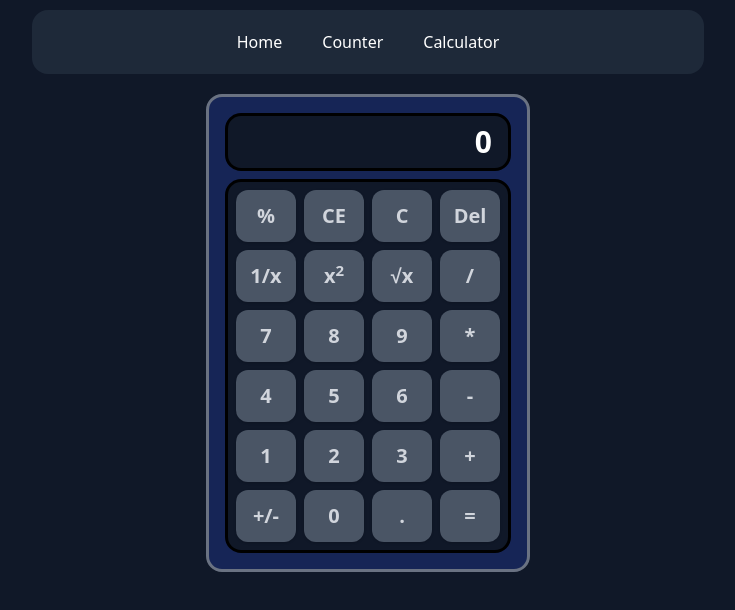
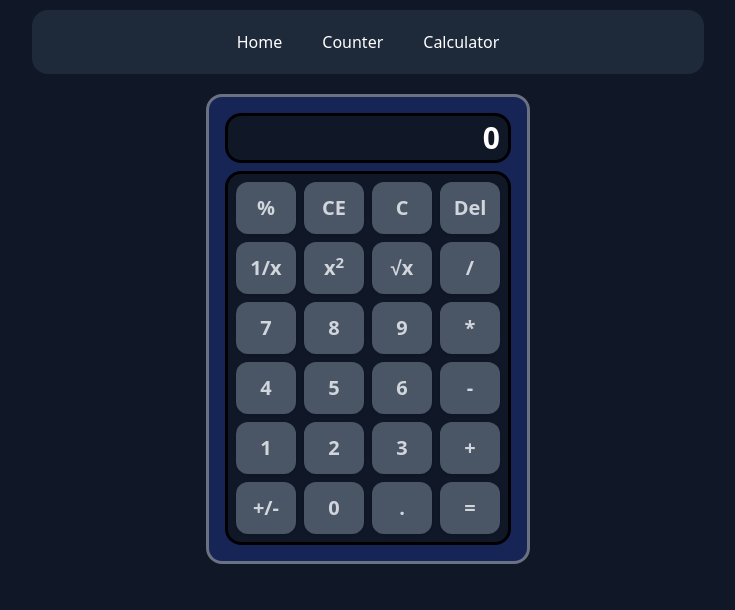
Before and after one commit to dev-anagram/react-apps, a React (Vite) app: page /calculator in a window 1280 px wide. Shown: the top 610 px of the page, without its empty margins (272-1007 px from the left). Built offline with nearby package versions, Linux system fonts and the light colour scheme.

Commit message:
minor changes

```diff
--- a/src/index.css
+++ b/src/index.css
@@ -1,5 +1,5 @@
 @import "tailwindcss";
 
 .btn-calc{
-    @apply bg-gray-600 hover:bg-gray-500 transition duration-500 ease-in-out py-3 rounded-xl text-xl font-bold shadow w-15;
+    @apply bg-gray-600 hover:bg-gray-500 transition duration-200 ease-in-out py-3 rounded-xl text-xl font-bold shadow w-15;
 }
--- a/src/pages/Calculator.tsx
+++ b/src/pages/Calculator.tsx
@@ -6,7 +6,7 @@ export default function Calculator(){
     return (
         <div className="grid-cols-1 p-4 bg-blue-950 rounded-2xl w-auto h-min relative border-solid border-3 border-gray-500">
             <div className="mb-2 h-auto bg-gray-900 rounded-2xl border-solid border-3 border-black">
-                <p className="text-3xl px-4 py-2 text-right text-white font-bold">
+                <p className="text-3xl px-2 py-1 text-right text-white font-bold">
                     {result}
                 </p>
             </div>
```
